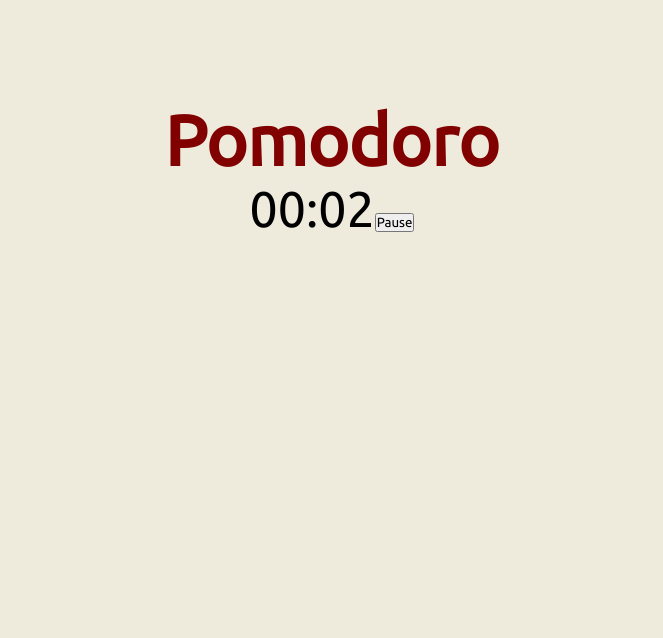
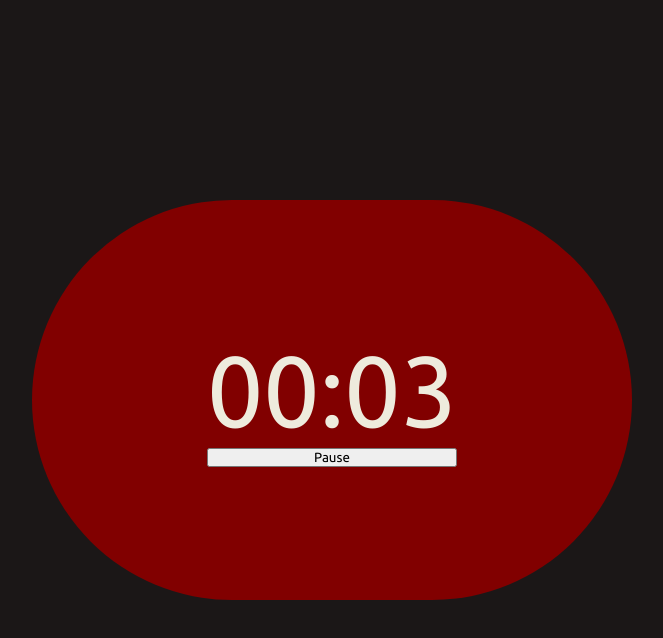
Before and after one commit to Danatts/Pomodoro, a React (Create React App) app: page / in a window 1280 px wide. Shown: the top 638 px of the page, without its empty margins (308-971 px from the left). Built offline with nearby package versions, Linux system fonts and the light colour scheme.

Commit message:
create clock box

```diff
--- a/src/components/atoms/Clock/Clock.jsx
+++ b/src/components/atoms/Clock/Clock.jsx
@@ -2,8 +2,8 @@ import { useEffect, useState } from "react";
 import { numToTime } from 'components/atoms/Clock/Clock.services';
 import './Clock.scss';
 
-function Clock() {
-  const [time, setTime] = useState(9);
+function Clock({ sec }) {
+  const [time, setTime] = useState(sec);
   const [pause, setPause] = useState(false);
 
   useEffect(() => {
@@ -23,8 +23,8 @@ function Clock() {
   }, [time, pause]);
 
   return (
-    <div>
-      <span className="clock">{ numToTime(time) }</span>
+    <div className="clock">
+      <span className="clock__display">{ numToTime(time) }</span>
       <button onClick={() => setPause(!pause)}>Pause</button>
     </div>
   );
--- a/src/components/atoms/Clock/Clock.scss
+++ b/src/components/atoms/Clock/Clock.scss
@@ -1,5 +1,10 @@
 @import 'index.scss';
 
 .clock {
-  font-size: 5rem;
+  display: flex;
+  flex-direction: column;
+
+  &__display {
+    font-size: 10rem;
+  }
 }
--- /dev/null
+++ b/src/components/organisms/ClockBox/ClockBox.jsx
@@ -0,0 +1,12 @@
+import Clock from "components/atoms/Clock/Clock";
+import './ClockBox.scss';
+
+function ClockBox() {
+  return (
+    <div className="clockbox">
+      <Clock sec={10} />
+    </div>
+  );
+}
+
+export default ClockBox;
--- /dev/null
+++ b/src/components/organisms/ClockBox/ClockBox.scss
@@ -0,0 +1,11 @@
+@import 'index.scss';
+
+.clockbox {
+  align-items: center;
+  background-color: $darkred;
+  border-radius: 20rem;
+  display: flex;
+  height: 40rem;
+  justify-content: center;
+  width: 60rem;
+}
--- a/src/index.scss
+++ b/src/index.scss
@@ -16,5 +16,6 @@ $black: rgb(27, 23, 23);
 }
 
 body {
-  background-color: $white;
+  background-color: $black;
+  color: $white;
 }
--- a/src/pages/Home/Home.jsx
+++ b/src/pages/Home/Home.jsx
@@ -1,11 +1,10 @@
-import Clock from 'components/atoms/Clock/Clock';
+import ClockBox from 'components/organisms/ClockBox/ClockBox';
 import './Home.scss';
 
 function Home() {
   return(
     <div className='home'>
-      <h1 className='home__title'>Pomodoro</h1>
-      <Clock />
+      <ClockBox/>
     </div>
   );
 }
--- a/src/pages/Home/Home.scss
+++ b/src/pages/Home/Home.scss
@@ -5,11 +5,5 @@
   display: flex;
   flex-direction: column;
   height: 100vh;
-  position: relative;
-  top: 10rem;
-
-  &__title {
-    color: $darkred;
-    font-size: 7rem;
-  }
+  justify-content: center;
 }
```
